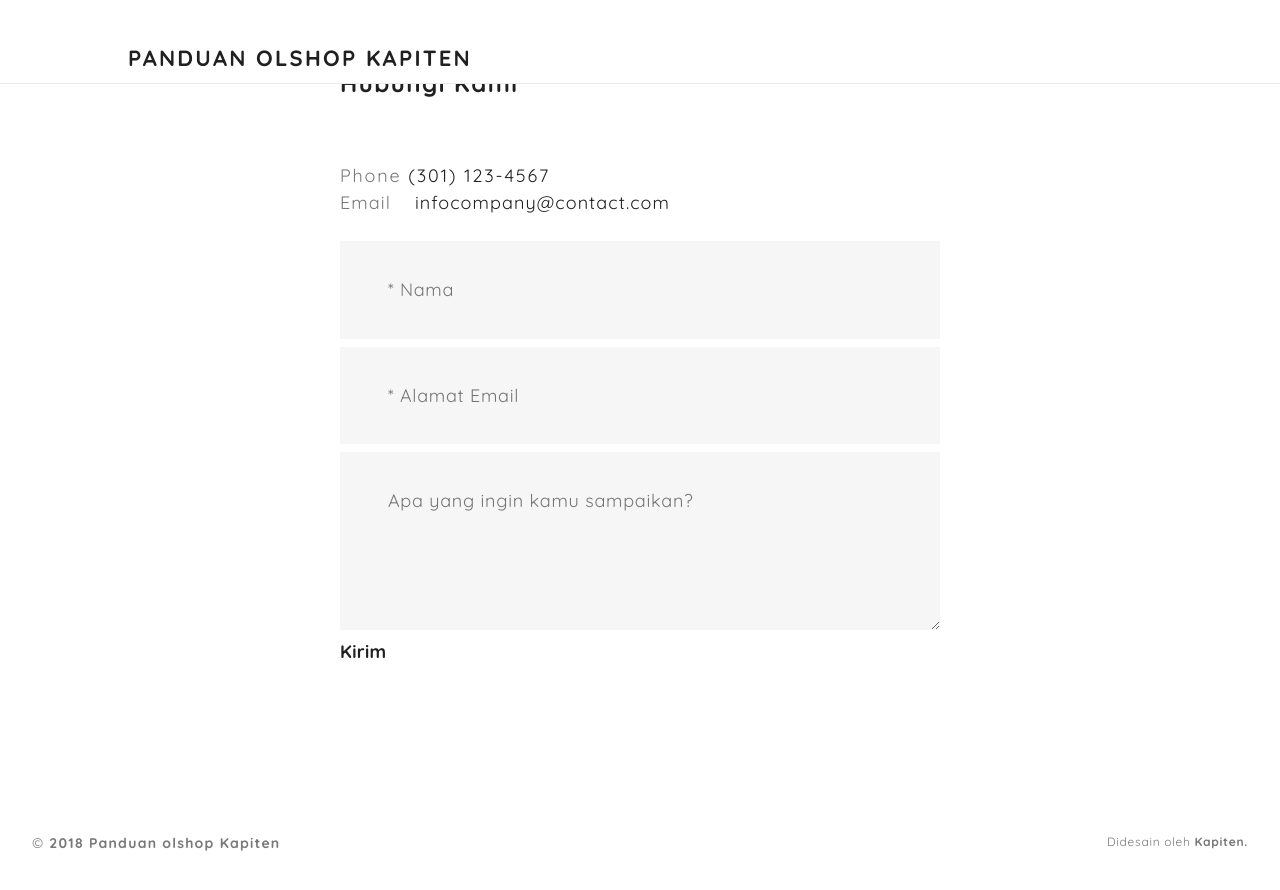
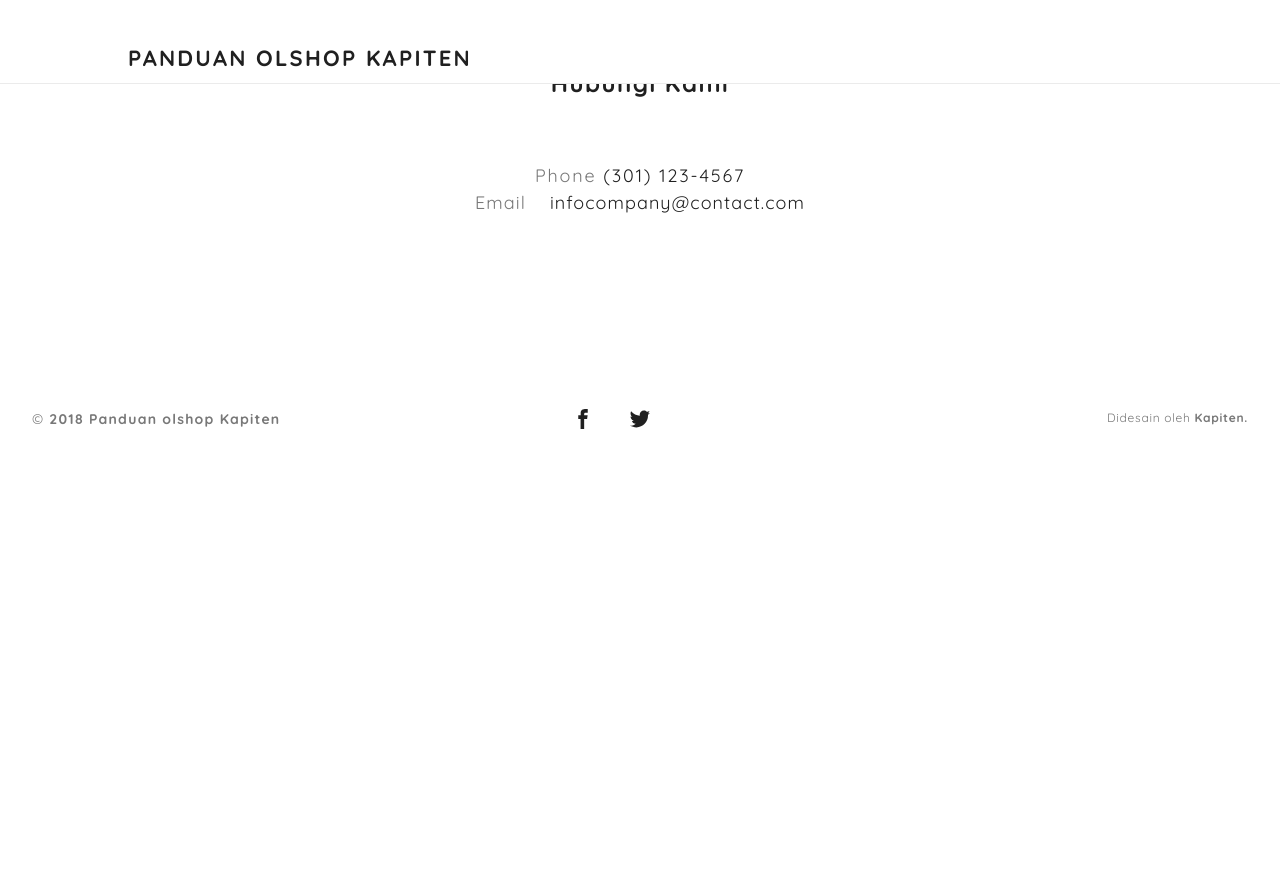
Before and after one commit to galliani/urku-jekyll, a Jekyll site: the page built from index.html, in a window 1280 px wide and 900 px high, scrolled down 2160 px. Shown: the top 890 px of the window. Built offline with Jekyll 4.4.1, drawn with Linux system fonts in a browser that asks for light colours; nearby versions of some CDN libraries; after the commit the page ends 2636 px from its top, so only the background shows below that.

Commit message:
Setup tab and hid the contact form with config

```diff
--- a/_config.yml
+++ b/_config.yml
@@ -18,9 +18,10 @@ email: 'infocompany@contact.com'
 
 
 # social_media:
-facebook_url:
-twitter_url:
-instagram_url:
+facebook_url: 'https://facebook.com'
+twitter_url: 'https://twitter.com'
+instagram_url: 'https://instagram.com'
+use_contact_form: false
 
 collections:
   posts:
--- a/_includes/contact.html
+++ b/_includes/contact.html
@@ -1,4 +1,4 @@
-<div class="ae-grid__item item-lg-6 item-lg--offset-3" style="margin-top: 120px;">
+<div class="au-xs-ta-center ae-grid__item item-lg-6 item-lg--offset-3" style="margin-top: 120px;">
   <h4 class="ae-u-bolder au-mb-3 conatct__title">Hubungi Kami</h4>
   <p class="au-mb-4 contact__addr">{{ site.address }}</p>
   <p>
@@ -13,12 +13,7 @@
     </span>
   </p>
 
-  <form id="contact-form" action="#0" class="ae-form--full">
-    <input type="text" placeholder="* Nama" required>
-    <input type="email" placeholder="* Alamat Email" required>
-    <textarea placeholder="Apa yang ingin kamu sampaikan?" cols="30" rows="4"></textarea>
-    <a href="#0" class="arrow-button arrow-button--left arrow-button--out">
-      Kirim
-    </a>
-  </form>
+  {% if site.use_contact_form %}
+    {% include contact_form.html %}
+  {% endif %}
 </div>
--- a/_includes/footer.html
+++ b/_includes/footer.html
@@ -13,21 +13,21 @@
       </div>
       <div class="ae-grid__item item-lg-4 au-xs-ta-center">
           {% if site.facebook_url %}
-            <a href="#0" class="rk-social-btn ">
+            <a href="{{ site.facebook_url }}" class="rk-social-btn ">
               <svg>
                 <use xlink:href="assets/img/symbols.svg#icon-facebook"></use>
               </svg>
             </a>
           {% endif %}
           {% if site.twitter_url %}
-            <a href="#0" class="rk-social-btn ">
+            <a href="{{ site.twitter_url }}" class="rk-social-btn ">
               <svg>
                 <use xlink:href="assets/img/symbols.svg#icon-twitter"></use>
               </svg>
             </a>
           {% endif %}
           {% if site.instagram_url %}
-            <a href="#0" class="rk-social-btn ">
+            <a href="{{ site.instagram_url }}" class="rk-social-btn ">
               <svg>
                 <use xlink:href="assets/img/symbols.svg#icon-instagram"></use>
               </svg>
--- a/index.html
+++ b/index.html
@@ -9,7 +9,7 @@ layout: home-page
             <p>{% if site.tagline %}{{ site.tagline }}{% else %}{{ site.fallback.tagline }}{% endif %}</p>
         </div>
     </div>
-    <div class="au-xs-ta-center au-lg-ta-left">
+    <div class="au-xs-ta-center">
     <ul class="rk-menu rk-categories-menu filters">
       <li class="rk-menu__item active">
         <a class="rk-menu__link filter fil-cat" data-rel="all">All</a>
@@ -27,73 +27,73 @@ layout: home-page
 
     </div>
     <div class="rk-portfolio__items">
-      <a href="portfolio-item.html" class="rk-item rk-item--flex item-1 rk-size-4 rk-tosize-3 rk-square " data-cat="logo">
+      <a href="#" class="rk-item rk-item--flex item-1 rk-size-4 rk-tosize-3 rk-square " data-cat="logo">
         <div class="item-meta">
           <h2>Essential Stationery</h2>
           <p>Branding</p>
         </div>
       </a>
-      <a href="portfolio-item.html" class="rk-item rk-item--flex item-2 rk-size-4 rk-tosize-3 rk-square " data-cat="logo">
+      <a href="#" class="rk-item rk-item--flex item-2 rk-size-4 rk-tosize-3 rk-square " data-cat="logo">
         <div class="item-meta">
           <h2>Pickled Tousled</h2>
           <p>Art Direction</p>
         </div>
       </a>
-      <a href="portfolio-item.html" class="rk-item rk-item--flex item-3 rk-size-4 rk-tosize-3 rk-square "  data-cat="web">
+      <a href="#" class="rk-item rk-item--flex item-3 rk-size-4 rk-tosize-3 rk-square "  data-cat="web">
         <div class="item-meta">
           <h2>Waistcoat vegan</h2>
           <p>Graphic Design</p>
         </div>
       </a>
-      <a href="portfolio-item.html" class="rk-item rk-item--flex item-4 rk-size-4 rk-tosize-3 rk-square " data-cat="app">
+      <a href="#" class="rk-item rk-item--flex item-4 rk-size-4 rk-tosize-3 rk-square " data-cat="app">
         <div class="item-meta">
           <h2>Tumblr hammock</h2>
           <p>Packaging</p>
         </div>
       </a>
-      <a href="portfolio-item.html" class="rk-item rk-item--flex item-5 rk-size-4  rk-square "  data-cat="web">
+      <a href="#" class="rk-item rk-item--flex item-5 rk-size-4  rk-square "  data-cat="web">
         <div class="item-meta">
           <h2>Biodiesel etsy</h2>
           <p>Branding</p>
         </div>
       </a>
-      <a href="portfolio-item.html" class="rk-item rk-item--flex item-6 rk-size-4  rk-square " data-cat="app">
+      <a href="#" class="rk-item rk-item--flex item-6 rk-size-4  rk-square " data-cat="app">
         <div class="item-meta">
           <h2>Gentrify artisan</h2>
           <p>Graphic Design</p>
         </div>
       </a>
-      <a href="portfolio-item.html" class="rk-item rk-item--flex item-7 rk-size-4  rk-square " data-cat="logo">
+      <a href="#" class="rk-item rk-item--flex item-7 rk-size-4  rk-square " data-cat="logo">
         <div class="item-meta">
           <h2>Plaid austin</h2>
           <p>Graphic Design</p>
         </div>
       </a>
-      <a href="portfolio-item.html" class="rk-item rk-item--flex item-8 rk-size-4 rk-tosize-6 rk-square "  data-cat="web">
+      <a href="#" class="rk-item rk-item--flex item-8 rk-size-4 rk-tosize-6 rk-square "  data-cat="web">
         <div class="item-meta">
           <h2>Trust fund</h2>
           <p>Packaging</p>
         </div>
       </a>
-      <a href="portfolio-item.html" class="rk-item rk-item--flex item-9 rk-size-4 rk-tosize-6 rk-square "  data-cat="web">
+      <a href="#" class="rk-item rk-item--flex item-9 rk-size-4 rk-tosize-6 rk-square "  data-cat="web">
         <div class="item-meta">
           <h2>Gentrify pork</h2>
           <p>Branding</p>
         </div>
       </a>
-      <a href="portfolio-item.html" class="rk-item rk-item--flex item-10 rk-size-4 rk-tosize-3 rk-square " data-cat="app">
+      <a href="#" class="rk-item rk-item--flex item-10 rk-size-4 rk-tosize-3 rk-square " data-cat="app">
         <div class="item-meta">
           <h2>Waistcoat ugh</h2>
           <p>UI/UX</p>
         </div>
       </a>
-      <a href="portfolio-item.html" class="rk-item rk-item--flex item-11 rk-size-4 rk-tosize-3 rk-square " data-cat="logo">
+      <a href="#" class="rk-item rk-item--flex item-11 rk-size-4 rk-tosize-3 rk-square " data-cat="logo">
         <div class="item-meta">
           <h2>Deep v kogi</h2>
           <p>Graphic Design</p>
         </div>
       </a>
-      <a href="portfolio-item.html" class="rk-item rk-item--flex item-12 rk-size-4 rk-tosize-3 rk-square " data-cat="logo">
+      <a href="#" class="rk-item rk-item--flex item-12 rk-size-4 rk-tosize-3 rk-square " data-cat="logo">
         <div class="item-meta">
           <h2>Venmo trust</h2>
           <p>Packaging</p>
```
Also changed, not shown: _includes/contact_form.html (added, +9 -0 lines), _includes/portofolio_items.html (added, +8 -0 lines).
